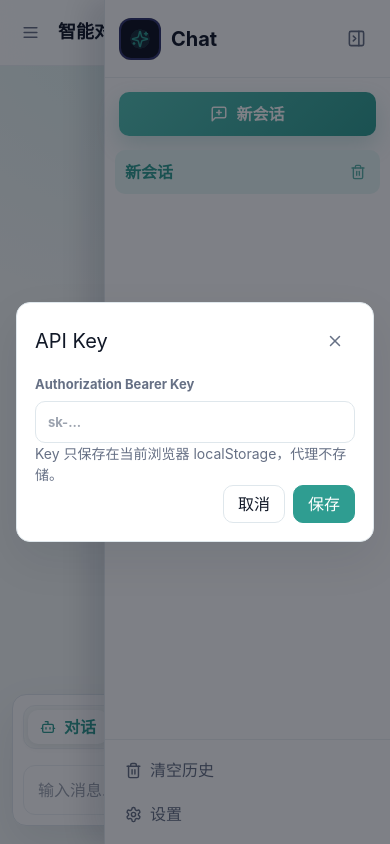
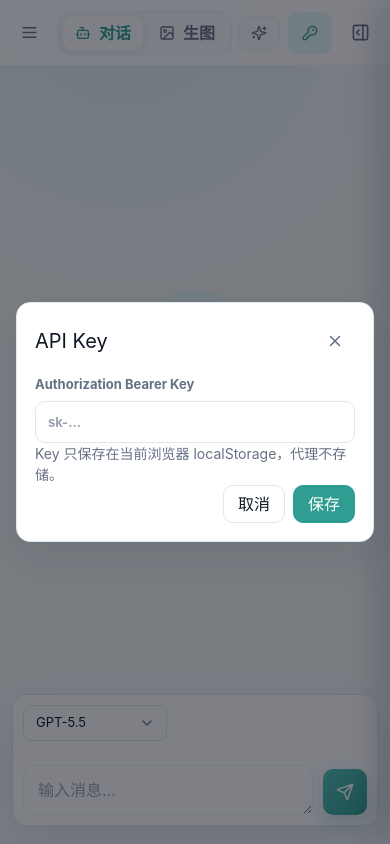
Before and after one commit to jzg-lab/ai_chat_web, a React (Vite) app in the folder chat-web/: page / in a window 390 px wide. Built offline with nearby package versions, Linux system fonts and the light colour scheme.

Commit message:
fix: 优化移动端模式和参数布局
- 将对话和生图切换移动到顶部右侧
- 将聊天模型和生图参数统一放到输入框上方
- 收敛模型读取失败提示并关闭移动端默认侧边栏

```diff
--- a/chat-web/src/main.tsx
+++ b/chat-web/src/main.tsx
@@ -175,6 +175,10 @@ function errorSummary(status: number, payload: unknown) {
 
 async function readError(response: Response) {
   const text = await response.text();
+  const contentType = response.headers.get("content-type") ?? "";
+  if (!contentType.includes("application/json") && /<\/?[a-z][\s\S]*>/i.test(text)) {
+    return errorSummary(response.status, response.statusText || "上游返回非 JSON 错误");
+  }
   try {
     return errorSummary(response.status, JSON.parse(text));
   } catch {
@@ -269,7 +273,7 @@ function App() {
   const [apiKey, setApiKey] = React.useState(() => localStorage.getItem(API_KEY_KEY) ?? "");
   const [draftKey, setDraftKey] = React.useState(apiKey);
   const [showSettings, setShowSettings] = React.useState(!apiKey);
-  const [sidebarOpen, setSidebarOpen] = React.useState(true);
+  const [sidebarOpen, setSidebarOpen] = React.useState(() => window.matchMedia("(min-width: 761px)").matches);
   const [models, setModels] = React.useState<ChatModel[]>(FALLBACK_MODELS);
   const [modelsLoading, setModelsLoading] = React.useState(false);
   const [model, setModel] = React.useState(FALLBACK_MODELS[0].value);
@@ -332,9 +336,12 @@ function App() {
         setNotice("");
       } catch (error) {
         if (!alive || (error as Error).name === "AbortError") return;
+        const message = (error as Error).message || "";
+        const reason =
+          message === "Failed to fetch" ? "无法连接 /chat-api/models，请确认前端代理和后端服务已启动。" : message;
         setModels(FALLBACK_MODELS);
         setMode("chat");
-        setNotice(`模型列表读取失败，已使用默认 GPT 列表。${(error as Error).message || ""}`);
+        setNotice(`模型列表读取失败，已使用默认 GPT 列表。${reason}`);
       } finally {
         if (alive) setModelsLoading(false);
       }
@@ -597,6 +604,31 @@ function App() {
     setMode(nextMode);
   }
 
+  function renderModelSelect() {
+    return (
+      <label className="select-field compact model-select">
+        <select value={model} onChange={(event) => setModel(event.target.value)} aria-label="选择模型" disabled={modelsLoading}>
+          {modelGroups.length > 1
+            ? modelGroups.map((group) => (
+                <optgroup key={group.family} label={group.label}>
+                  {group.models.map((item) => (
+                    <option value={item.value} key={item.value}>
+                      {item.label}
+                    </option>
+                  ))}
+                </optgroup>
+              ))
+            : models.map((item) => (
+                <option value={item.value} key={item.value}>
+                  {item.label}
+                </option>
+              ))}
+        </select>
+        <ChevronDown size={16} />
+      </label>
+    );
+  }
+
   return (
     <div className="app-shell" data-resolved-theme={resolvedTheme}>
       <aside className={`sidebar ${sidebarOpen ? "open" : "closed"}`}>
@@ -657,26 +689,22 @@ function App() {
             <span>{topbarSubtitle}</span>
           </div>
           <div className="topbar-controls">
-            <label className="select-field compact">
-              <select value={model} onChange={(event) => setModel(event.target.value)} aria-label="选择模型" disabled={modelsLoading}>
-                {modelGroups.length > 1
-                  ? modelGroups.map((group) => (
-                      <optgroup key={group.family} label={group.label}>
-                        {group.models.map((item) => (
-                          <option value={item.value} key={item.value}>
-                            {item.label}
-                          </option>
-                        ))}
-                      </optgroup>
-                    ))
-                  : models.map((item) => (
-                      <option value={item.value} key={item.value}>
-                        {item.label}
-                      </option>
-                    ))}
-              </select>
-              <ChevronDown size={16} />
-            </label>
+            <div className="mode-switch topbar-mode-switch" role="tablist" aria-label="模式">
+              <button className={mode === "chat" ? "active" : ""} onClick={() => switchMode("chat")}>
+                <Bot size={16} />
+                <span>对话</span>
+              </button>
+              {canUseImages && (
+                <button className={mode === "image" ? "active" : ""} onClick={() => switchMode("image")}>
+                  <Image size={16} />
+                  <span>生图</span>
+                </button>
+              )}
+            </div>
+            <button className="theme-button" onClick={() => setTheme(theme === "auto" ? "light" : theme === "light" ? "dark" : "auto")}>
+              {theme === "dark" ? <Moon size={16} /> : theme === "light" ? <Sun size={16} /> : <Sparkles size={16} />}
+              <span>{theme === "auto" ? "自动" : theme === "light" ? "浅色" : "深色"}</span>
+            </button>
           </div>
           <button className="key-state" onClick={() => setShowSettings(true)}>
             {apiKey ? <Check size={16} /> : <KeyRound size={16} />}
@@ -727,27 +755,10 @@ function App() {
         <footer className="composer-wrap">
           {notice && <div className="notice">{notice}</div>}
           <div className="composer-panel">
-            <div className="composer-toolbar">
-              <div className="mode-switch" role="tablist" aria-label="模式">
-                <button className={mode === "chat" ? "active" : ""} onClick={() => switchMode("chat")}>
-                  <Bot size={16} />
-                  <span>对话</span>
-                </button>
-                {canUseImages && (
-                  <button className={mode === "image" ? "active" : ""} onClick={() => switchMode("image")}>
-                    <Image size={16} />
-                    <span>生图</span>
-                  </button>
-                )}
-              </div>
-              <button className="theme-button" onClick={() => setTheme(theme === "auto" ? "light" : theme === "light" ? "dark" : "auto")}>
-                {theme === "dark" ? <Moon size={16} /> : theme === "light" ? <Sun size={16} /> : <Sparkles size={16} />}
-                <span>{theme === "auto" ? "自动" : theme === "light" ? "浅色" : "深色"}</span>
-              </button>
-            </div>
-
-            {mode === "image" && canUseImages && (
-              <div className="composer-image-params">
+            <div className="composer-params">
+              {renderModelSelect()}
+              {mode === "image" && canUseImages && (
+                <>
                 <label className="select-field compact">
                   <select value={imageParams.model} onChange={(event) => updateImageParam("model", event.target.value)} aria-label="选择生图模型">
                     {IMAGE_MODELS.map((item) => (
@@ -796,8 +807,9 @@ function App() {
                   </select>
                   <ChevronDown size={16} />
                 </label>
-              </div>
-            )}
+                </>
+              )}
+            </div>
 
             <div className="composer">
               <textarea
--- a/chat-web/src/styles.css
+++ b/chat-web/src/styles.css
@@ -321,6 +321,9 @@ button {
   min-width: 0;
   display: flex;
   align-items: center;
+  justify-content: flex-end;
+  gap: 8px;
+  margin-left: auto;
 }
 
 .topbar-title strong {
@@ -565,14 +568,7 @@ button {
   box-shadow: var(--shadow);
 }
 
-.composer-toolbar {
-  display: flex;
-  justify-content: space-between;
-  gap: 10px;
-  margin-bottom: 8px;
-}
-
-.composer-image-params {
+.composer-params {
   min-width: 0;
   display: flex;
   align-items: center;
@@ -582,18 +578,19 @@ button {
   scrollbar-width: thin;
 }
 
-.composer-image-params .select-field {
+.composer-params .select-field {
   flex: 0 0 auto;
 }
 
-.composer-image-params .select-field select {
+.composer-params .select-field select {
   min-width: 124px;
   height: 36px;
   border-radius: 9px;
   font-size: 13px;
 }
 
-.composer-image-params .select-field:first-child select {
+.composer-params .model-select select,
+.composer-params .select-field:first-child select {
   min-width: 164px;
 }
 
@@ -619,6 +616,10 @@ button {
   background: var(--shell);
   color: var(--accent-strong);
   box-shadow: 0 2px 8px rgba(16, 24, 40, 0.08);
+}
+
+.topbar-mode-switch {
+  flex: 0 0 auto;
 }
 
 .theme-button {
@@ -790,15 +791,16 @@ button {
     min-height: 66px;
     gap: 8px;
     padding: 0 10px;
+    flex-wrap: nowrap;
   }
 
   .topbar-title {
-    flex: 1 1 68px;
+    display: none;
   }
 
-  .topbar-controls .select-field select {
-    min-width: 112px;
-    max-width: 136px;
+  .topbar-controls {
+    flex: 0 0 auto;
+    gap: 6px;
   }
 
   .topbar-title span,
@@ -828,18 +830,15 @@ button {
     height: 32px;
   }
 
-  .composer-toolbar {
-    align-items: stretch;
-  }
-
-  .composer-image-params {
+  .composer-params {
     margin: 0 -10px 8px;
     padding: 0 10px 8px;
     flex-wrap: nowrap;
   }
 
-  .composer-image-params .select-field select,
-  .composer-image-params .select-field:first-child select {
+  .composer-params .select-field select,
+  .composer-params .model-select select,
+  .composer-params .select-field:first-child select {
     min-width: 132px;
     max-width: 168px;
   }
```
